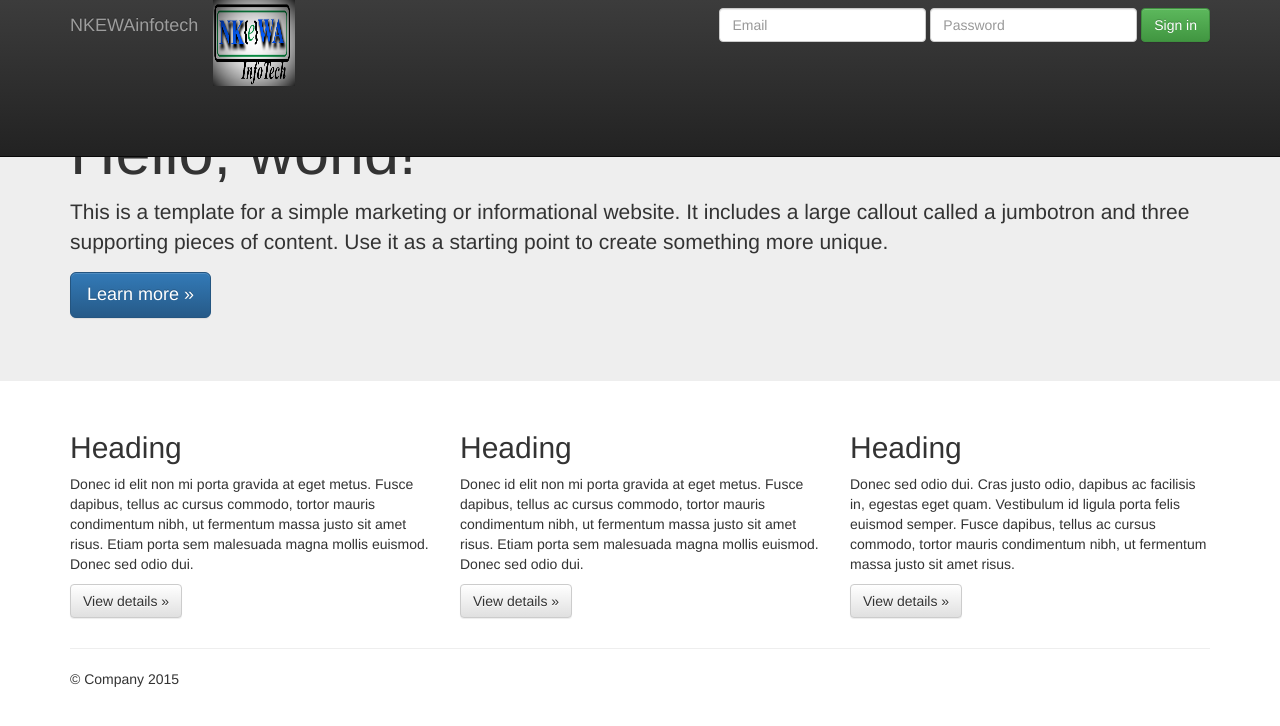
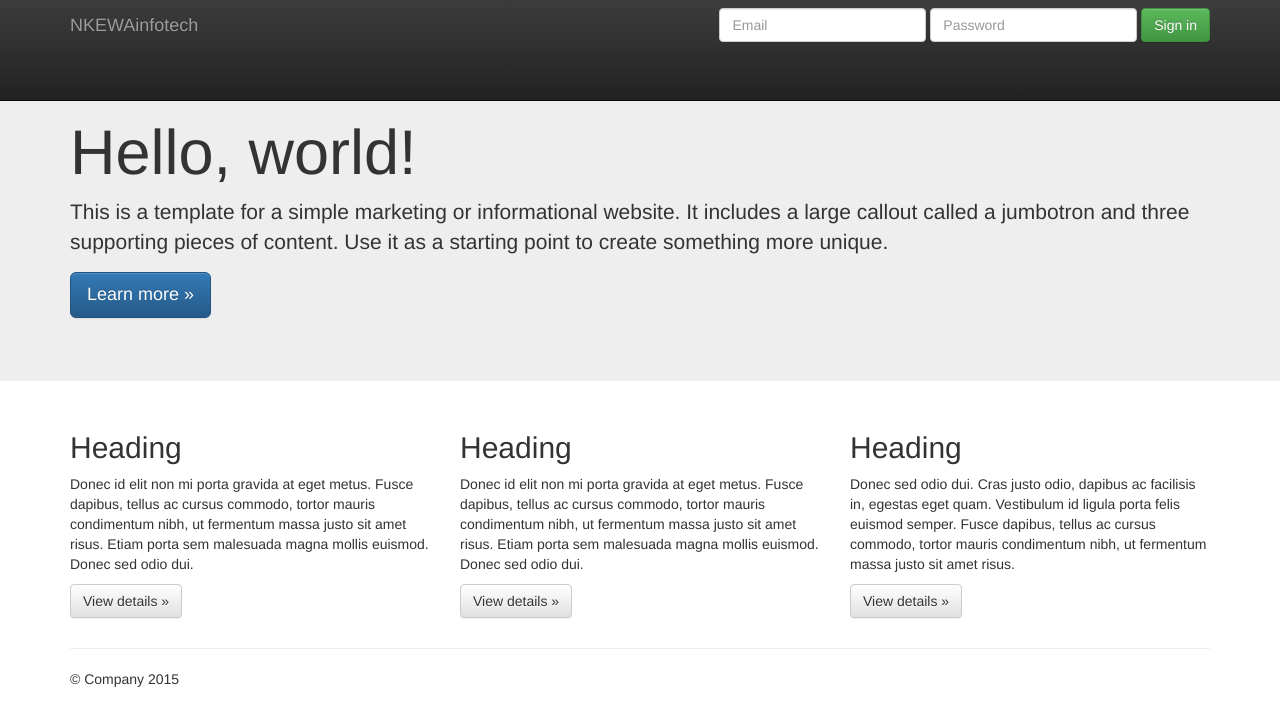
Before and after one commit to nkewa/networking, a Jekyll site: the page index.html, which Jekyll copies as it is, in a window 1280 px wide. Shown: the top 726 px of the page. Built offline with Jekyll 4.4.1, drawn with Linux system fonts in a browser that asks for light colours; nearby versions of some CDN libraries.

Commit message:
Update index.html

```diff
--- a/index.html
+++ b/index.html
@@ -52,7 +52,7 @@
             <span class="icon-bar"></span>
             <span class="icon-bar"></span>
             <span class="icon-bar"></span>
-          </button><a href="https://nkewa.github.io"><img src="Comp 1_00008.png" width="82" height="86" title="nkewa" alt="nkewaifotech"></a>
+          </button><a href="https://nkewa.github.io"></a>
           <a class="navbar-brand"
             <h1>NKEWAinfotech<h1>
                 </a>
```
